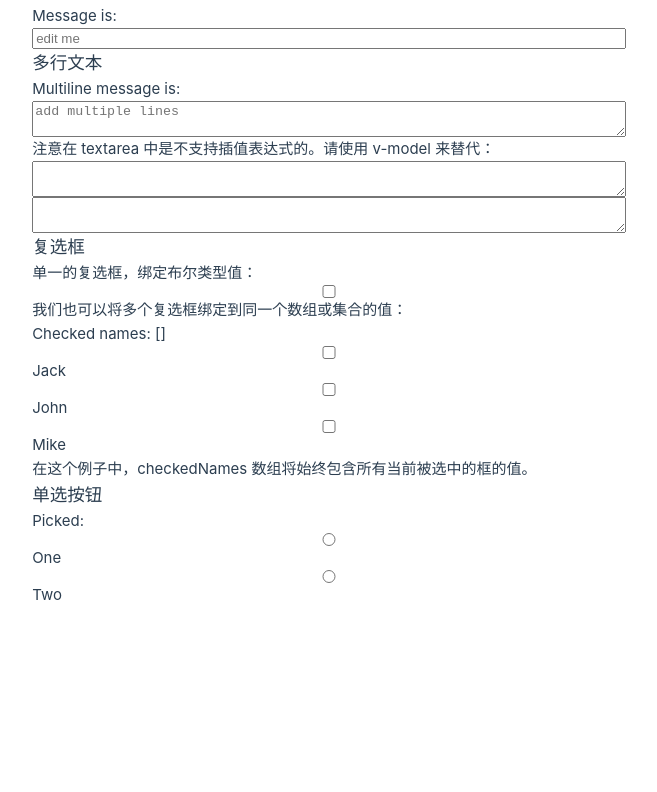
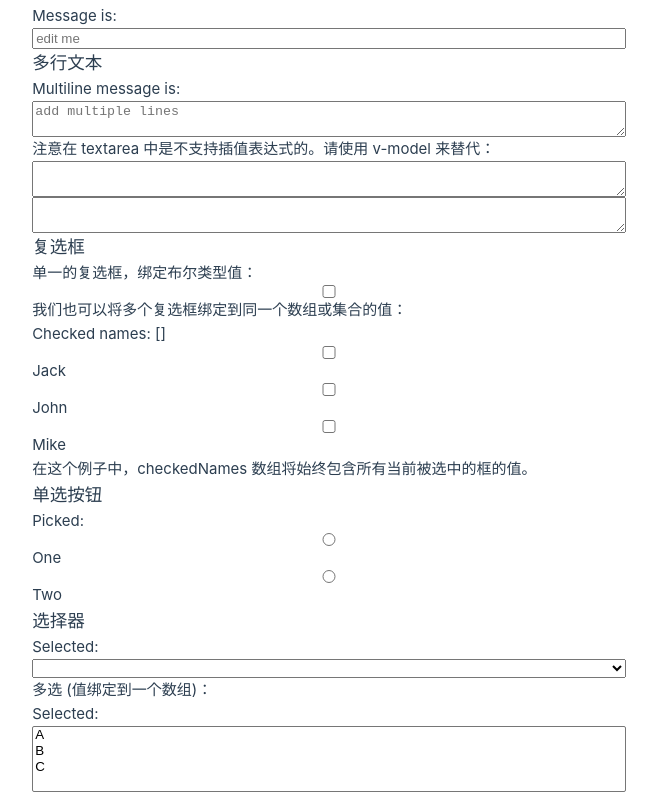
Before and after one commit to ShenlongDev/vue_xx, a Vue app: page / in a window 1280 px wide. Shown: the part 342-1134 px from the top of the page, without its empty margins (311-968 px from the left). Before the commit the page ends 949 px from the top, so only its background shows below. Built offline with nearby package versions, Linux system fonts and the light colour scheme.

Commit message:
选择器-1

```diff
--- a/src/HandleForm.vue
+++ b/src/HandleForm.vue
@@ -56,4 +56,20 @@ const checkedNames = ref([])
   <label for="one">One</label>
   <input type="radio" id="two" value="Two" v-model="picked" />
   <label for="two">Two</label>
+  <h3>选择器</h3>
+  <div>Selected: {{ selected }}</div>
+  <select v-model="selected">
+    <option disabled value="">Please select one</option>
+    <option>A</option>
+    <option>B</option>
+    <option>C</option>
+  </select>
+  <p>多选 (值绑定到一个数组)：</p>
+  <div>Selected: {{ selected }}</div>
+  <select v-model="selected" multiple>
+    <option>A</option>
+    <option>B</option>
+    <option>C</option>
+  </select>
+
 </template>
```
